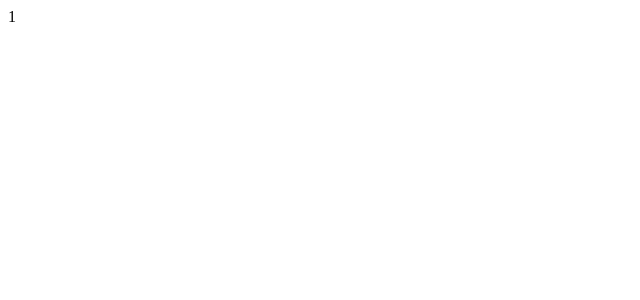
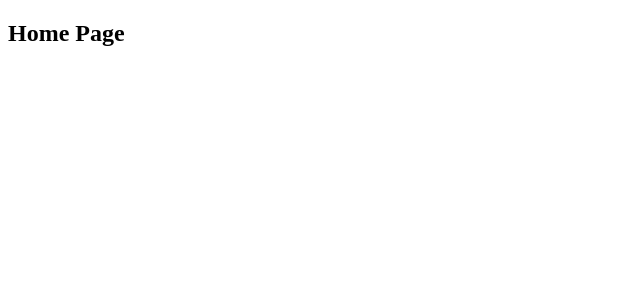
Before and after one commit to BradDHuang/React_basics_and_projects, a React (Create React App) app in the folder reactreview/: page / in a window 1280 px wide. Shown: the top 300 px of the page, without its empty margins (0-640 px from the left). Built offline with nearby package versions, Linux system fonts and the light colour scheme.

Commit message:
review: React Router

```diff
--- a/reactreview/package.json
+++ b/reactreview/package.json
@@ -7,6 +7,7 @@
     "prop-types": "^15.6.2",
     "react": "^16.5.2",
     "react-dom": "^16.5.2",
+    "react-router-dom": "^4.3.1",
     "react-scripts": "2.0.3"
   },
   "scripts": {
--- a/reactreview/src/App.js
+++ b/reactreview/src/App.js
@@ -214,7 +214,7 @@ function Button(props) {
 
 export default App;
 */
-
+/*
 import React, {Component} from 'react';
 
 class App extends Component {
@@ -233,3 +233,49 @@ class App extends Component {
 const Number = ({number}) => (<div>{number}</div>);
 
 export default App;
+*/
+
+import React, {Component} from "react";
+import { BrowserRouter, Route, withRouter } from "react-router-dom";
+
+const Home = () => (
+  <div>
+    <h2>Home Page</h2>
+  </div>
+);
+
+const Button = (props) => {
+  return (
+    <button onClick={() => {
+      props.history.push("/");
+    }}>
+      Login
+    </button>
+  );
+};
+const WithRouterButton = withRouter(Button);
+
+const Login = (props) => {
+  console.log(props);
+  return (
+    <div>
+      <h2>Login Page</h2>
+      <WithRouterButton />
+    </div>
+  );
+};
+
+class App extends Component {
+  render() {
+    return (
+      <BrowserRouter>
+        <div>
+          <Route exact={true} path="/" component={Home} />
+          <Route path="/login" component={Login} />
+        </div>
+      </BrowserRouter>
+    );
+  }
+}
+
+export default App;
```
Also changed, not shown: 2 other files (tests, documents, lock files or other folders).
